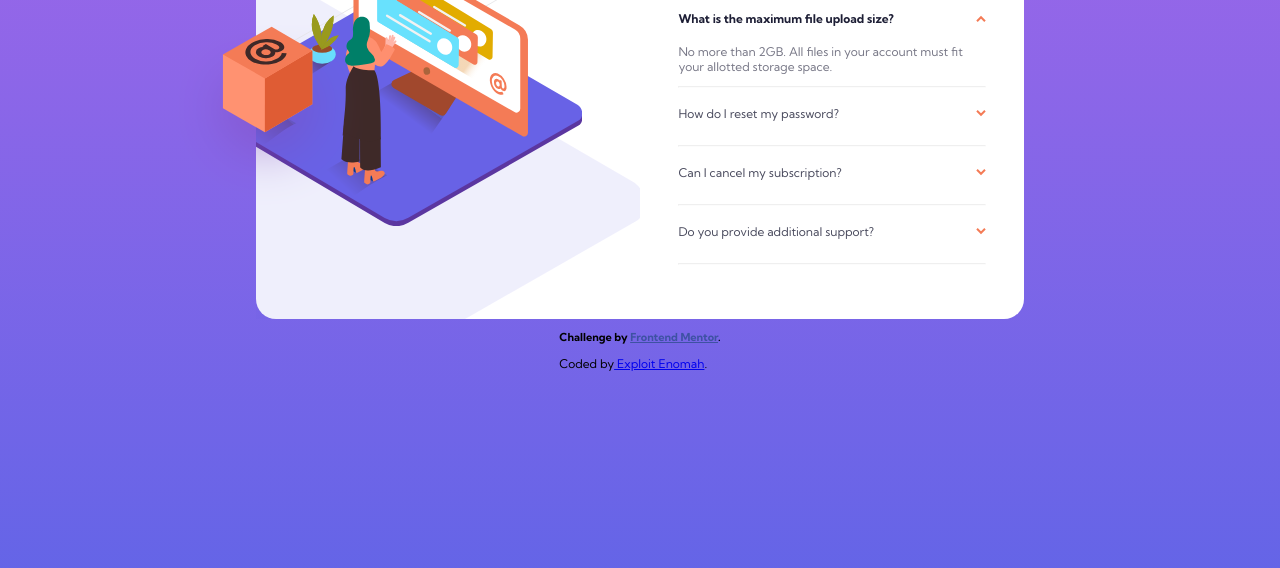
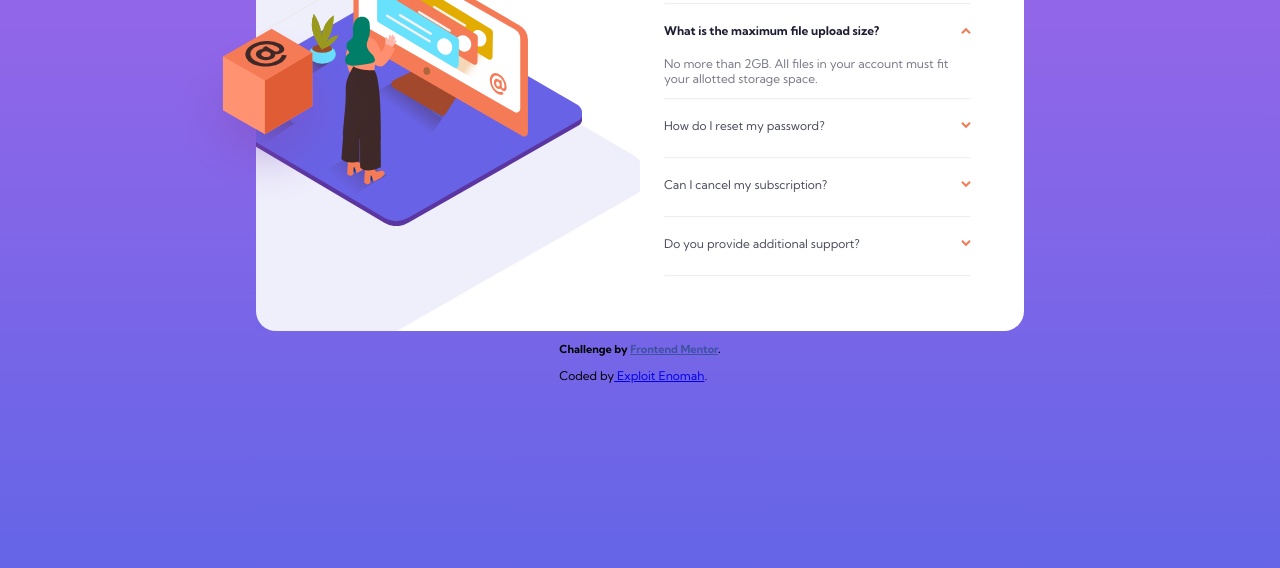
Before and after one commit to exploitenomah/faqaccordioncardFEM, a plain HTML site: page index.html in a window 1280 px wide. Shown: the part 344-912 px from the top of the page. Drawn offline with Linux system fonts and the light colour scheme.

Commit message:
Update style.css

```diff
--- a/style.css
+++ b/style.css
@@ -139,7 +139,7 @@ hr{
         grid-area: 1/2/-1/3;
         margin: 0 auto;
         width: 80%;
-        padding: 2rem 0 4rem;
+        padding: 4rem 6rem 4rem 2rem;
     }
     .faqs h2 {
         text-align: left;
```
